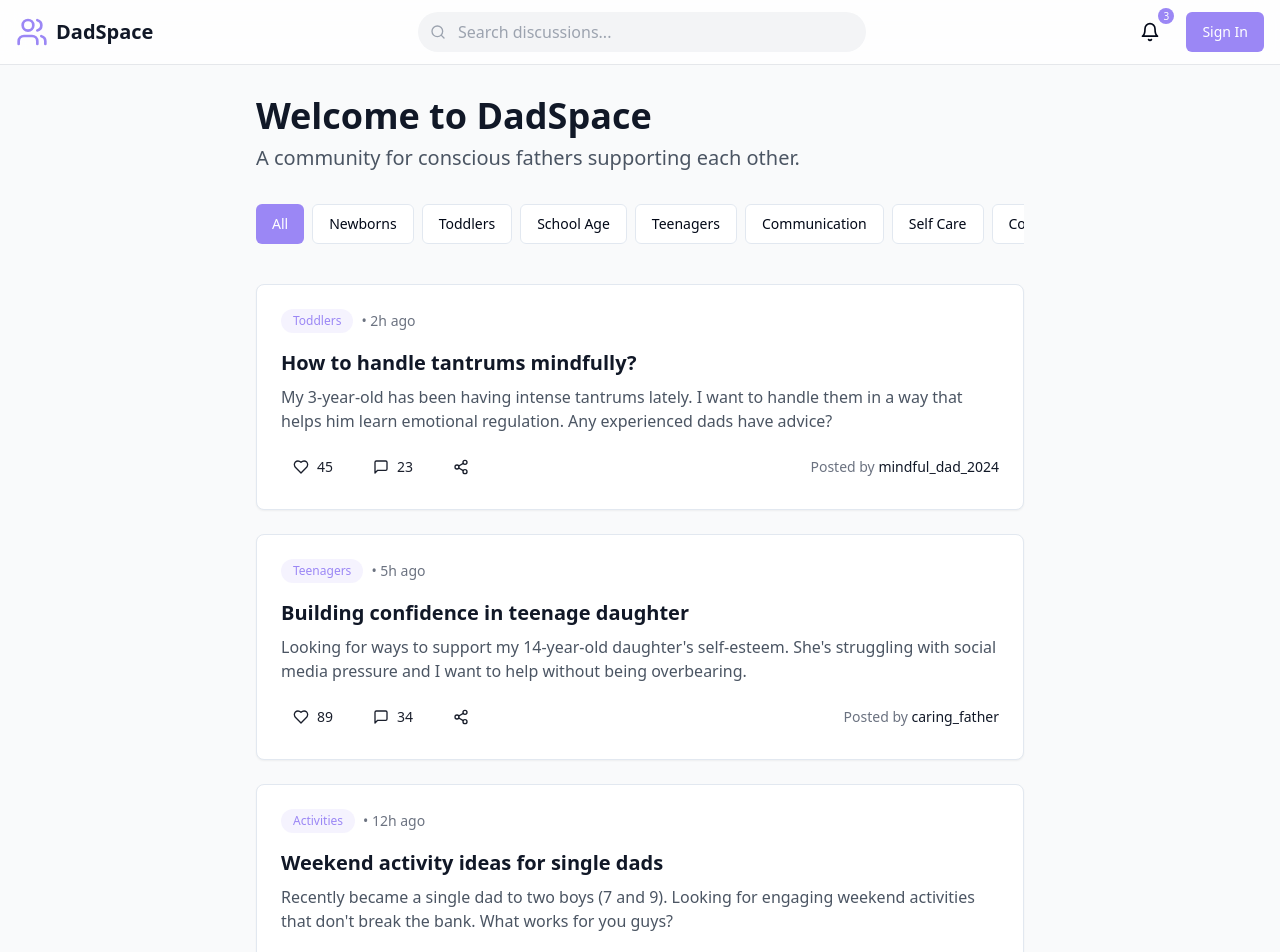
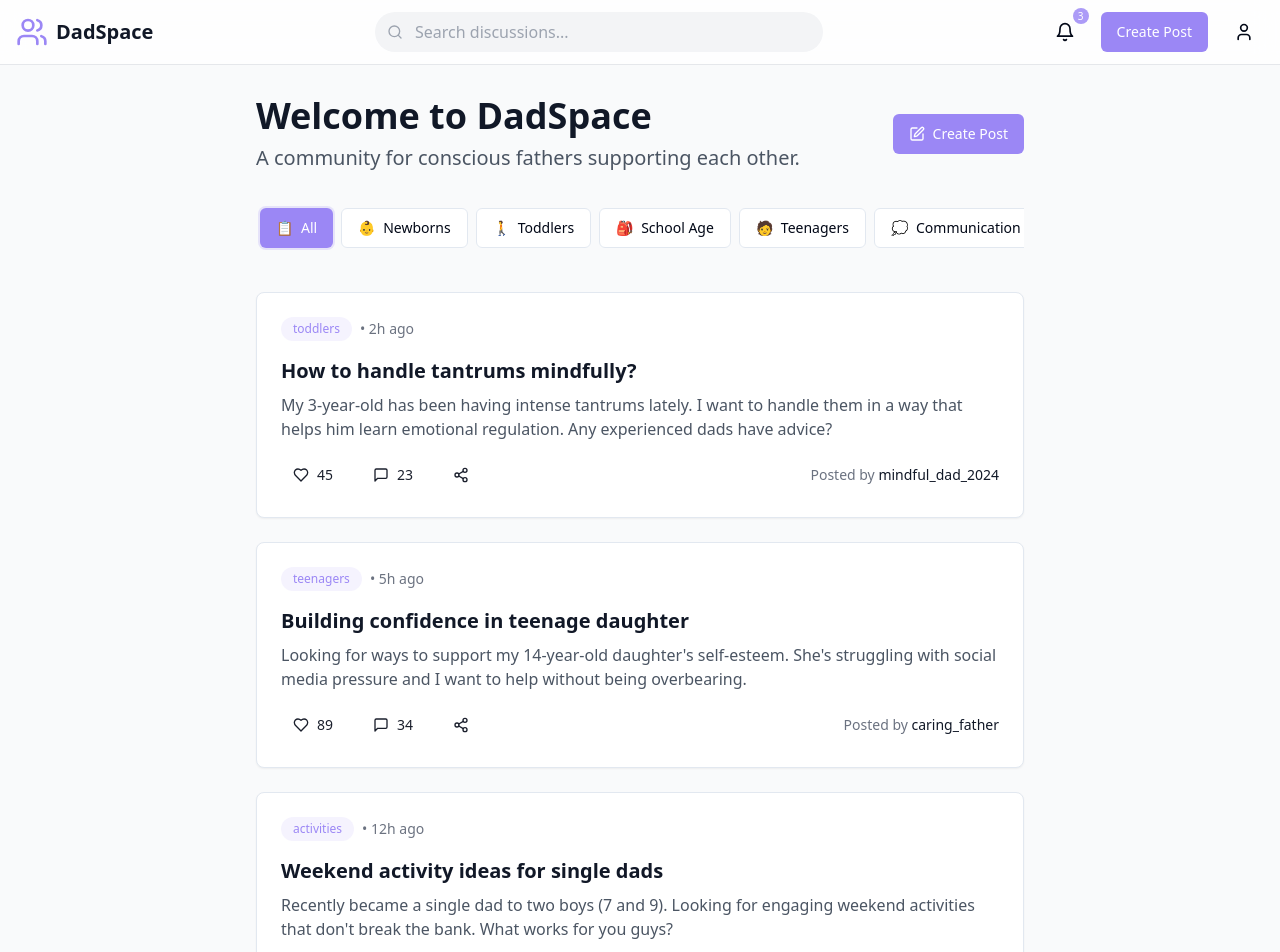
Before and after one commit to isatimur/dads-hub, a React (Vite) app: page / in a window 1280 px wide. Shown: the top 952 px of the page. Built offline with nearby package versions, Linux system fonts and the light colour scheme.

Commit message:
Improve overall quality and performance
Refactor and enhance various components and functionalities to improve the overall quality and performance of the application. Adjustments include optimizations in the user interface and code structure.
[skip gpt_engineer]

```diff
--- a/src/components/CategoryList.tsx
+++ b/src/components/CategoryList.tsx
@@ -2,15 +2,51 @@ import { Button } from "./ui/button";
 import { useState } from "react";
 
 const categories = [
-  "All",
-  "Newborns",
-  "Toddlers",
-  "School Age",
-  "Teenagers",
-  "Communication",
-  "Self Care",
-  "Co-Parenting",
-  "Activities",
+  {
+    id: "all",
+    label: "All",
+    icon: "📋"
+  },
+  {
+    id: "newborns",
+    label: "Newborns",
+    icon: "👶"
+  },
+  {
+    id: "toddlers",
+    label: "Toddlers",
+    icon: "🚶"
+  },
+  {
+    id: "school-age",
+    label: "School Age",
+    icon: "🎒"
+  },
+  {
+    id: "teenagers",
+    label: "Teenagers",
+    icon: "🧑"
+  },
+  {
+    id: "communication",
+    label: "Communication",
+    icon: "💭"
+  },
+  {
+    id: "self-care",
+    label: "Self Care",
+    icon: "🧘"
+  },
+  {
+    id: "co-parenting",
+    label: "Co-Parenting",
+    icon: "👥"
+  },
+  {
+    id: "activities",
+    label: "Activities",
+    icon: "🎨"
+  }
 ];
 
 interface CategoryListProps {
@@ -18,24 +54,29 @@ interface CategoryListProps {
 }
 
 export const CategoryList = ({ onCategoryChange }: CategoryListProps) => {
-  const [activeCategory, setActiveCategory] = useState("All");
+  const [activeCategory, setActiveCategory] = useState("all");
 
-  const handleCategoryClick = (category: string) => {
-    setActiveCategory(category);
-    onCategoryChange(category);
+  const handleCategoryClick = (categoryId: string) => {
+    setActiveCategory(categoryId);
+    onCategoryChange(categoryId);
   };
 
   return (
     <div className="w-full overflow-x-auto pb-4 mb-6 animate-fade-in">
-      <div className="flex space-x-2">
-        {categories.map((category) => (
+      <div className="flex space-x-2 p-1">
+        {categories.map(({ id, label, icon }) => (
           <Button
-            key={category}
-            variant={category === activeCategory ? "default" : "outline"}
-            className="whitespace-nowrap transition-all duration-200 hover:scale-105"
-            onClick={() => handleCategoryClick(category)}
+            key={id}
+            variant={id === activeCategory ? "default" : "outline"}
+            className={`
+              whitespace-nowrap transition-all duration-300
+              hover:scale-105 hover:shadow-md
+              ${id === activeCategory ? 'ring-2 ring-primary/20' : ''}
+            `}
+            onClick={() => handleCategoryClick(id)}
           >
-            {category}
+            <span className="mr-2">{icon}</span>
+            {label}
           </Button>
         ))}
       </div>
--- a/src/components/Navbar.tsx
+++ b/src/components/Navbar.tsx
@@ -1,6 +1,14 @@
 import { Link } from "react-router-dom";
 import { Button } from "./ui/button";
-import { Search, Users, Bell } from "lucide-react";
+import { Search, Users, Bell, User, Settings, LogOut } from "lucide-react";
+import {
+  DropdownMenu,
+  DropdownMenuContent,
+  DropdownMenuItem,
+  DropdownMenuLabel,
+  DropdownMenuSeparator,
+  DropdownMenuTrigger,
+} from "./ui/dropdown-menu";
 
 export const Navbar = () => {
   return (
@@ -13,24 +21,50 @@ export const Navbar = () => {
           </Link>
 
           <div className="hidden md:flex items-center flex-1 max-w-md mx-8">
-            <div className="relative w-full">
+            <div className="relative w-full group">
               <Search className="absolute left-3 top-1/2 transform -translate-y-1/2 text-gray-400 w-4 h-4" />
               <input
                 type="text"
                 placeholder="Search discussions..."
-                className="w-full pl-10 pr-4 py-2 rounded-full bg-gray-100 border-none focus:ring-2 focus:ring-primary/20 focus:outline-none"
+                className="w-full pl-10 pr-4 py-2 rounded-full bg-gray-100 border-none focus:ring-2 focus:ring-primary/20 focus:outline-none transition-all duration-200 group-hover:bg-gray-200"
               />
             </div>
           </div>
 
           <div className="flex items-center space-x-4">
-            <Button variant="ghost" size="icon" className="relative">
+            <Button variant="ghost" size="icon" className="relative hover:bg-gray-100">
               <Bell className="w-5 h-5" />
-              <span className="absolute -top-1 -right-1 w-4 h-4 bg-primary rounded-full text-[10px] text-white flex items-center justify-center">
+              <span className="absolute -top-1 -right-1 w-4 h-4 bg-primary rounded-full text-[10px] text-white flex items-center justify-center animate-pulse">
                 3
               </span>
             </Button>
-            <Button variant="default">Sign In</Button>
+
+            <Button variant="default" className="hidden md:flex">Create Post</Button>
+
+            <DropdownMenu>
+              <DropdownMenuTrigger asChild>
+                <Button variant="ghost" size="icon" className="hover:bg-gray-100">
+                  <User className="w-5 h-5" />
+                </Button>
+              </DropdownMenuTrigger>
+              <DropdownMenuContent align="end" className="w-56">
+                <DropdownMenuLabel>My Account</DropdownMenuLabel>
+                <DropdownMenuSeparator />
+                <DropdownMenuItem className="cursor-pointer">
+                  <User className="mr-2 h-4 w-4" />
+                  <span>Profile</span>
+                </DropdownMenuItem>
+                <DropdownMenuItem className="cursor-pointer">
+                  <Settings className="mr-2 h-4 w-4" />
+                  <span>Settings</span>
+                </DropdownMenuItem>
+                <DropdownMenuSeparator />
+                <DropdownMenuItem className="cursor-pointer text-red-600">
+                  <LogOut className="mr-2 h-4 w-4" />
+                  <span>Log out</span>
+                </DropdownMenuItem>
+              </DropdownMenuContent>
+            </DropdownMenu>
           </div>
         </div>
       </div>
--- a/src/pages/Index.tsx
+++ b/src/pages/Index.tsx
@@ -2,13 +2,15 @@ import { useState } from "react";
 import { Navbar } from "@/components/Navbar";
 import { PostCard } from "@/components/PostCard";
 import { CategoryList } from "@/components/CategoryList";
+import { Button } from "@/components/ui/button";
+import { PenSquare } from "lucide-react";
 
 const samplePosts = [
   {
     title: "How to handle tantrums mindfully?",
     content: "My 3-year-old has been having intense tantrums lately. I want to handle them in a way that helps him learn emotional regulation. Any experienced dads have advice?",
     author: "mindful_dad_2024",
-    category: "Toddlers",
+    category: "toddlers",
     votes: 45,
     comments: 23,
     timeAgo: "2h ago"
@@ -17,7 +19,7 @@ const samplePosts = [
     title: "Building confidence in teenage daughter",
     content: "Looking for ways to support my 14-year-old daughter's self-esteem. She's struggling with social media pressure and I want to help without being overbearing.",
     author: "caring_father",
-    category: "Teenagers",
+    category: "teenagers",
     votes: 89,
     comments: 34,
     timeAgo: "5h ago"
@@ -26,7 +28,7 @@ const samplePosts = [
     title: "Weekend activity ideas for single dads",
     content: "Recently became a single dad to two boys (7 and 9). Looking for engaging weekend activities that don't break the bank. What works for you guys?",
     author: "active_dad_123",
-    category: "Activities",
+    category: "activities",
     votes: 67,
     comments: 45,
     timeAgo: "12h ago"
@@ -35,7 +37,7 @@ const samplePosts = [
     title: "Sleep training success story",
     content: "After months of struggle, finally got my 6-month-old to sleep through the night. Here's what worked for us...",
     author: "sleepy_dad",
-    category: "Newborns",
+    category: "newborns",
     votes: 120,
     comments: 56,
     timeAgo: "1d ago"
@@ -43,9 +45,9 @@ const samplePosts = [
 ];
 
 const Index = () => {
-  const [selectedCategory, setSelectedCategory] = useState("All");
+  const [selectedCategory, setSelectedCategory] = useState("all");
 
-  const filteredPosts = selectedCategory === "All"
+  const filteredPosts = selectedCategory === "all"
     ? samplePosts
     : samplePosts.filter(post => post.category === selectedCategory);
 
@@ -54,8 +56,16 @@ const Index = () => {
       <Navbar />
       <main className="container mx-auto px-4 pt-24 pb-12">
         <div className="max-w-3xl mx-auto">
-          <h1 className="text-4xl font-bold text-gray-900 mb-2 animate-fade-up">Welcome to DadSpace</h1>
-          <p className="text-xl text-gray-600 mb-8 animate-fade-up">A community for conscious fathers supporting each other.</p>
+          <div className="flex items-center justify-between mb-8 animate-fade-up">
+            <div>
+              <h1 className="text-4xl font-bold text-gray-900 mb-2">Welcome to DadSpace</h1>
+              <p className="text-xl text-gray-600">A community for conscious fathers supporting each other.</p>
+            </div>
+            <Button className="hidden md:flex items-center space-x-2">
+              <PenSquare className="w-4 h-4" />
+              <span>Create Post</span>
+            </Button>
+          </div>
 
           <CategoryList onCategoryChange={setSelectedCategory} />
 
@@ -66,8 +76,9 @@ const Index = () => {
           </div>
 
           {filteredPosts.length === 0 && (
-            <div className="text-center py-10 text-gray-500">
-              No posts found in this category yet.
+            <div className="text-center py-10 text-gray-500 animate-fade-in">
+              <p className="text-lg mb-4">No posts found in this category yet.</p>
+              <Button variant="outline">Create the first post</Button>
             </div>
           )}
         </div>
```
